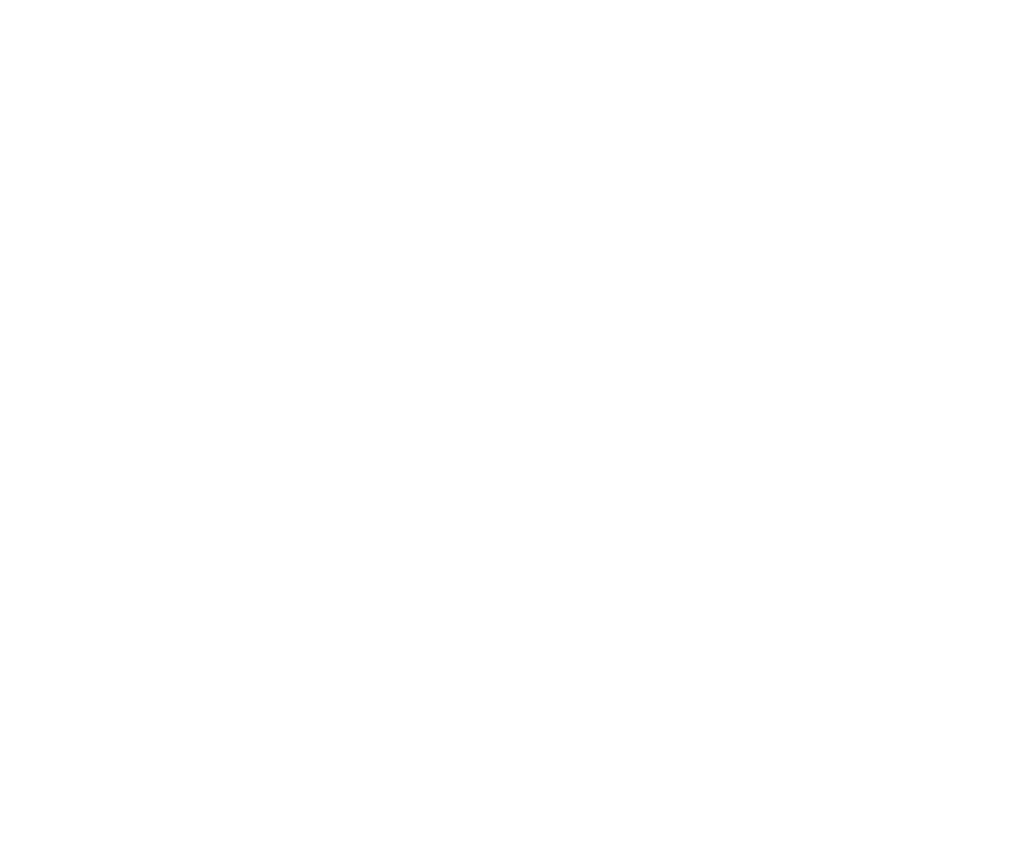
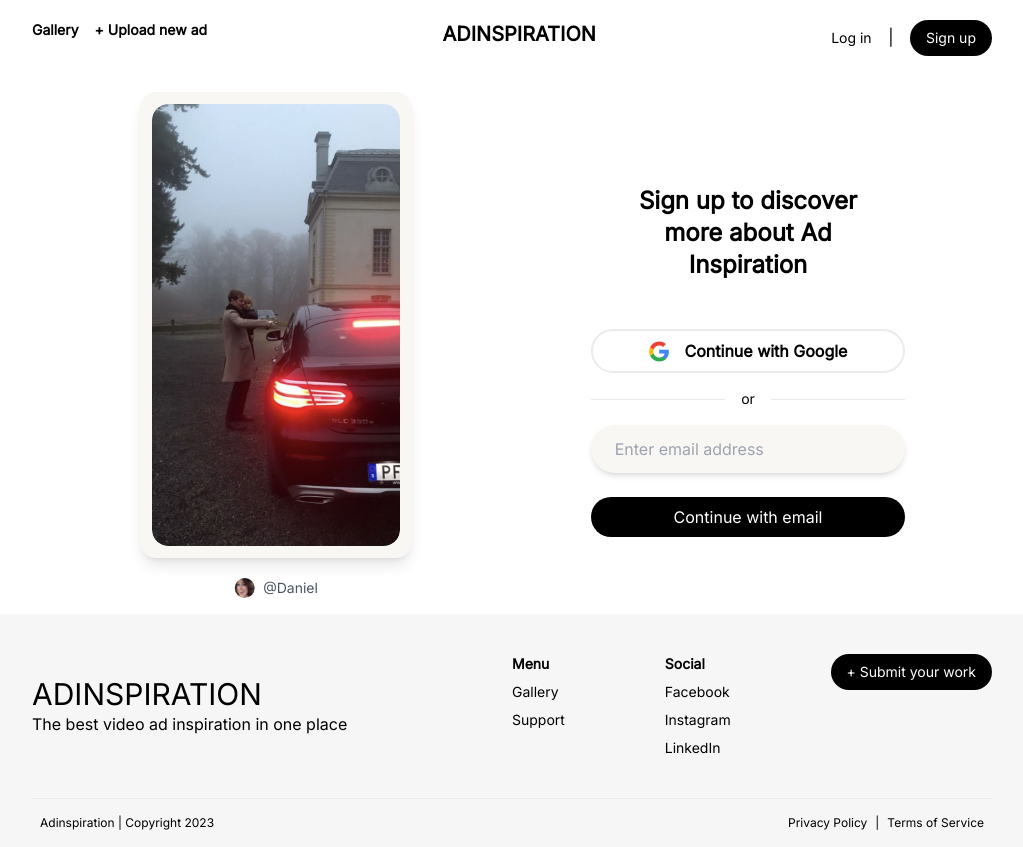
Before and after one commit to daniyalsohail0/adinspiration, a React (Create React App) app: page /product in a window 1280 px wide. Before the commit this address had no page. Shown: the whole page, without its empty margins (128-1151 px from the left). Before the commit the page ends 800 px from the top, so only its background shows below. Built offline with nearby package versions, Linux system fonts and the light colour scheme.

Commit message:
product page added

```diff
--- a/src/App.tsx
+++ b/src/App.tsx
@@ -2,6 +2,7 @@ import { Routes, Route } from "react-router-dom";
 import LandingPage from "./pages/landing-page";
 import Creator from "./pages/creator";
 import Brand from "./pages/brand-page";
+import Product from "./pages/product";
 
 function App() {
   return (
@@ -9,6 +10,7 @@ function App() {
       <Route path="/" element={<LandingPage />} />
       <Route path="/creator" element={<Creator />} />
       <Route path="/brand" element={<Brand />} />
+      <Route path="/product" element={<Product />} />
     </Routes>
   );
 }
--- a/src/components/custom/CollectionCard.tsx
+++ b/src/components/custom/CollectionCard.tsx
@@ -1,17 +1,23 @@
 import React from "react";
+import { Link } from "react-router-dom";
 
 interface CollectionCardProps {
-    imgUrl: string;
-    collectionName: string;
+  imgUrl: string;
+  collectionName: string;
 }
 
-const CollectionCard: React.FC<CollectionCardProps> = ({imgUrl, collectionName}) => {
+const CollectionCard: React.FC<CollectionCardProps> = ({
+  imgUrl,
+  collectionName,
+}) => {
   return (
     <div className="flex flex-col justify-center items-center">
+      <Link to={`/product`}>
         <div className="bg-[#F8F7F4] flex flex-col justify-center items-center rounded-3xl shadow-lg p-2">
           <img src={imgUrl} alt="card" className="rounded-2xl" />
           <h3 className="py-2 font-semibold text-sm">{collectionName}</h3>
         </div>
+      </Link>
     </div>
   );
 };
--- /dev/null
+++ b/src/pages/product/index.tsx
@@ -0,0 +1,52 @@
+import React, { useState } from "react";
+import Layout from "../../layout";
+import UserCard from "../../components/custom/UserCard";
+
+import imgUrl from "../../assets/test-image-1.svg";
+import userImg from "../../assets/user1.svg";
+import GoogleLogin from "../login-modal/components/GoogleLogin";
+
+const Product: React.FC = () => {
+  const [email, setEmail] = useState<string>("");
+  return (
+    <Layout>
+      <div className="flex justify-center items-center">
+        <div className="flex justify-between items-center w-3/4 p-2">
+          <div className="p-2 w-1/2">
+            <UserCard
+              imgUrl={imgUrl}
+              userImg={userImg}
+              username={`Daniel`}
+              link=""
+            />
+          </div>
+          <div className="flex flex-col items-center w-1/2">
+            <div className="w-2/3">
+              <h2 className="text-2xl font-semibold text-center my-8 p-4">
+                Sign up to discover more about Ad Inspiration
+              </h2>
+              <GoogleLogin />
+              <span className="flex my-4 w-full items-center justify-center">
+                <hr className="border-1 border-solid border-[#EBEBED] w-full" />
+                <span className="text-sm px-4">or</span>
+                <hr className="border-1 border-solid border-[#EBEBED] w-full" />
+              </span>
+              <div className="py-2 px-4 bg-[#F8F7F4] rounded-3xl w-full my-2 shadow-md">
+                <input
+                  type="email"
+                  placeholder="Enter email address"
+                  className="py-1 px-2 focus:outline-none bg-transparent w-full"
+                  value={email}
+                  onChange={(e) => setEmail(e.target.value)}
+                />
+              </div>
+              <button className="w-full bg-black px-2 py-2 rounded-full text-white my-4">Continue with email</button>
+            </div>
+          </div>
+        </div>
+      </div>
+    </Layout>
+  );
+};
+
+export default Product;
```
